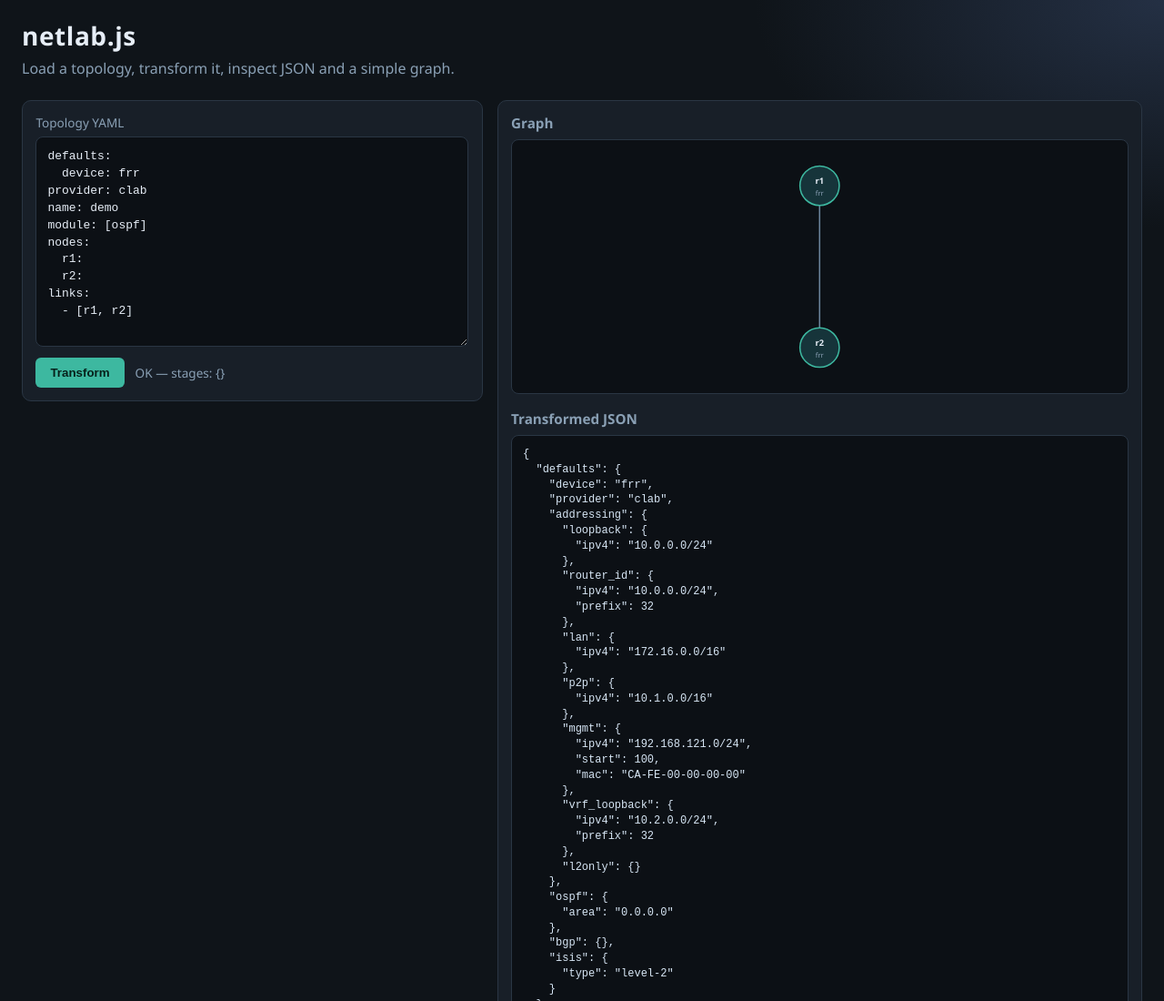
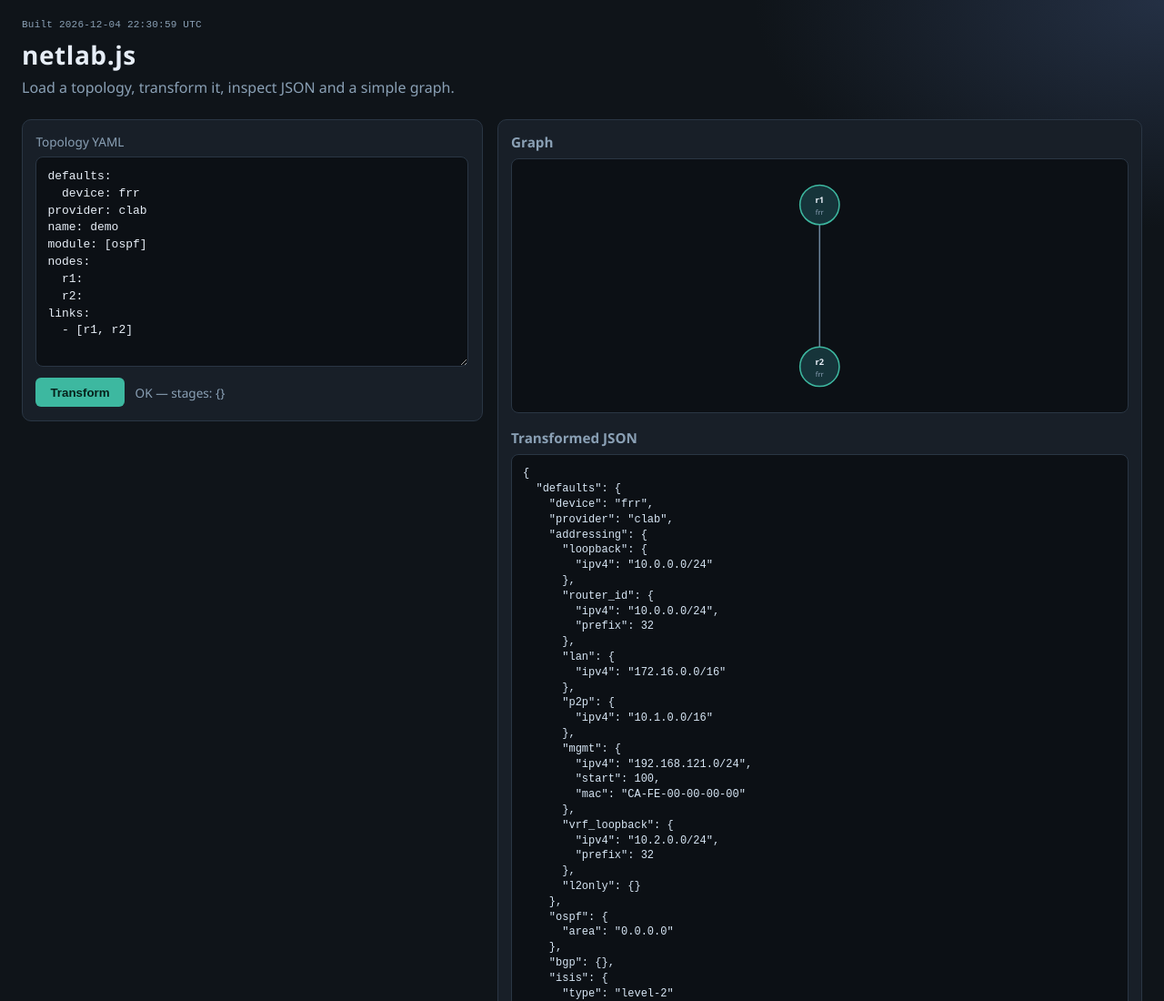
Before and after one commit to exergy-connect/netlab.js, a website built with Vite: page apps/lab-viewer/index.html in a window 1280 px wide. Shown: the top 1100 px of the page at 91% size. Built offline with nearby package versions, Linux system fonts and the light colour scheme.

Commit message:
Show the lab viewer build timestamp in the header.
Co-authored-by: Cursor <cursoragent@cursor.com>

```diff
--- a/apps/lab-viewer/src/main.ts
+++ b/apps/lab-viewer/src/main.ts
@@ -5,6 +5,8 @@ import {
   type Topology,
 } from "@exergy-connect/netlab";
 import "./style.css";
+
+declare const __BUILD_TIME__: string;
 
 const SAMPLE = `defaults:
   device: frr
@@ -18,9 +20,17 @@ links:
   - [r1, r2]
 `;
 
+function formatBuildTime(iso: string): string {
+  const d = new Date(iso);
+  if (Number.isNaN(d.getTime())) return iso;
+  const pad = (n: number) => String(n).padStart(2, "0");
+  return `${d.getUTCFullYear()}-${pad(d.getUTCMonth() + 1)}-${pad(d.getUTCDate())} ${pad(d.getUTCHours())}:${pad(d.getUTCMinutes())}:${pad(d.getUTCSeconds())} UTC`;
+}
+
 const app = document.querySelector<HTMLDivElement>("#app")!;
 app.innerHTML = `
   <header>
+    <p class="build-time" title="Build timestamp">Built ${formatBuildTime(__BUILD_TIME__)}</p>
     <h1>netlab.js</h1>
     <p>Load a topology, transform it, inspect JSON and a simple graph.</p>
   </header>
--- a/apps/lab-viewer/src/style.css
+++ b/apps/lab-viewer/src/style.css
@@ -29,13 +29,20 @@ header {
   padding: 1.25rem 1.5rem 0.5rem;
 }
 
+header .build-time {
+  margin: 0 0 0.45rem;
+  color: var(--muted);
+  font: 11px/1.3 "IBM Plex Mono", ui-monospace, monospace;
+  letter-spacing: 0.02em;
+}
+
 header h1 {
   margin: 0;
   font-size: 1.75rem;
   letter-spacing: 0.02em;
 }
 
-header p {
+header > p:not(.build-time) {
   margin: 0.35rem 0 0;
   color: var(--muted);
 }
--- a/apps/lab-viewer/vite.config.ts
+++ b/apps/lab-viewer/vite.config.ts
@@ -3,10 +3,14 @@ import path from "node:path";
 
 // GitHub project pages serve from /<repo>/ when publishing the /docs folder.
 const base = process.env.VITE_BASE_PATH || "/";
+const buildTime = new Date().toISOString();
 
 export default defineConfig({
   root: ".",
   base,
+  define: {
+    __BUILD_TIME__: JSON.stringify(buildTime),
+  },
   build: {
     outDir: "dist",
     emptyOutDir: true,
```
